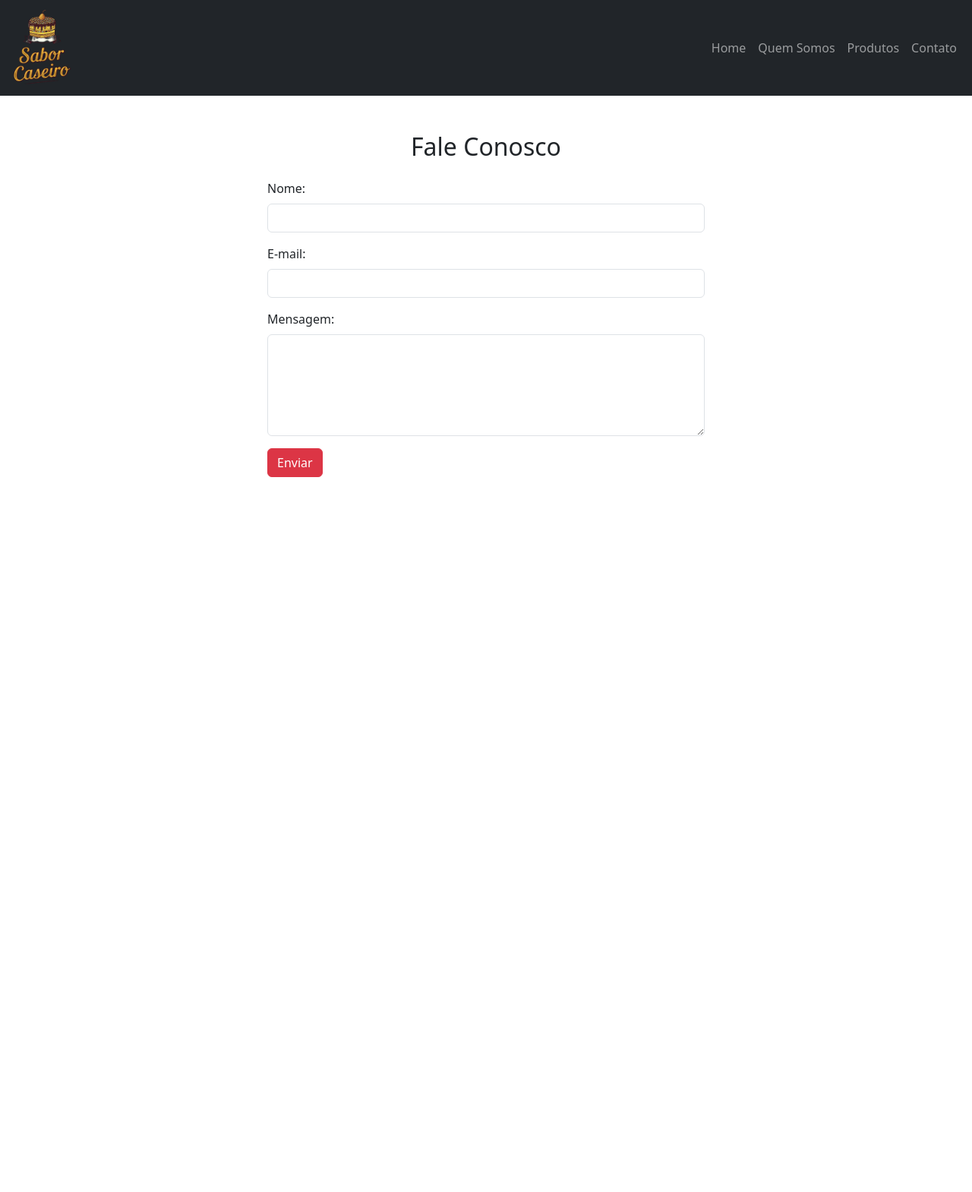
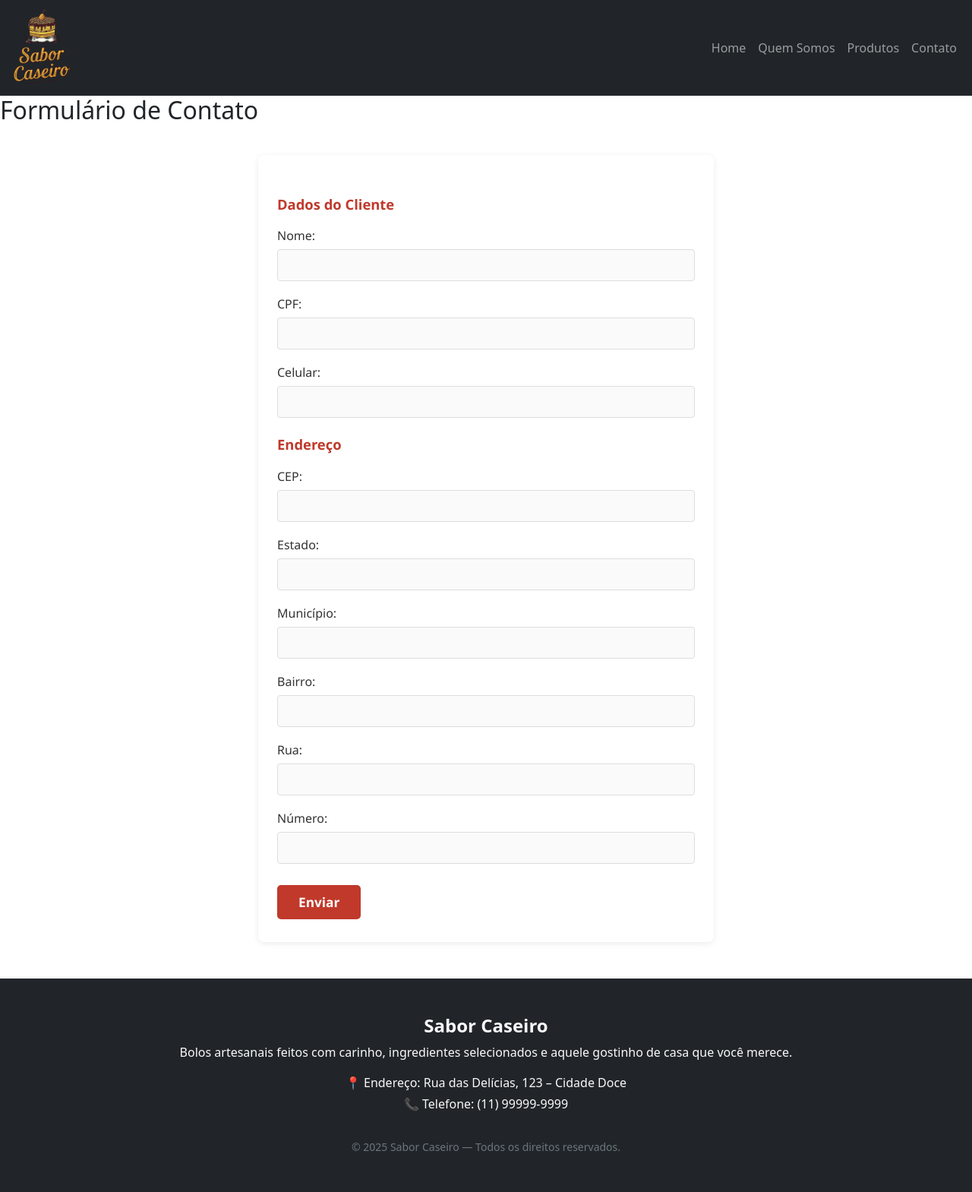
Before and after one commit to GabrielZafani/SaborCaseirov2, a PHP site: page /contato in a window 1280 px wide. Shown: the whole page at 76% size. Before the commit the page ends 628 px from the top, so only its background shows below. Run offline with PHP 8.4, Linux system fonts and the light colour scheme.

Commit message:
header funcionando

```diff
--- a/saborCaseiro_MVC/app/Views/contato.phtml
+++ b/saborCaseiro_MVC/app/Views/contato.phtml
@@ -1,51 +1,96 @@
-<!DOCTYPE html>
-<html lang="pt-br">
-<head>
-    <meta charset="UTF-8" />
-    <title>Contato - Sabor Caseiro</title>
-    <link href="https://cdn.jsdelivr.net/npm/bootstrap@5.3.0/dist/css/bootstrap.min.css" rel="stylesheet" />
-</head>
-<body>
+<?php include __DIR__ . '/header.phtml'; ?>
 
-<?php include __DIR__ . "/header.phtml"; ?>
-<div class="container mt-5 mb-5" style="max-width: 600px;">
-    <h2 class="text-center mb-4">Fale Conosco</h2>
+<h2>Formulário de Contato</h2>
 
-    <?php if (!empty($erros)): ?>
-        <div class="alert alert-danger">
-            <ul>
-                <?php foreach($erros as $erro): ?>
-                    <li><?= htmlspecialchars($erro) ?></li>
-                <?php endforeach; ?>
-            </ul>
-        </div>
-    <?php endif; ?>
+<form action="/saborCaseiro_MVC/public/contato/enviar" method="POST">
+    <h3>Dados do Cliente</h3>
+    <label for="nome">Nome:</label>
+    <input type="text" name="nome" id="nome" required>
 
-    <?php if (!empty($sucesso)): ?>
-        <div class="alert alert-success">
-            <?= htmlspecialchars($sucesso) ?>
-        </div>
-    <?php endif; ?>
+    <label for="cpf">CPF:</label>
+    <input type="text" name="cpf" id="cpf" required>
 
-    <form method="post" action="/contato/enviar">
-        <div class="mb-3">
-            <label for="nome" class="form-label">Nome:</label>
-            <input type="text" id="nome" name="nome" class="form-control" required value="<?= htmlspecialchars($_POST['nome'] ?? '') ?>">
-        </div>
+    <label for="celular">Celular:</label>
+    <input type="text" name="celular" id="celular" required>
 
-        <div class="mb-3">
-            <label for="email" class="form-label">E-mail:</label>
-            <input type="email" id="email" name="email" class="form-control" required value="<?= htmlspecialchars($_POST['email'] ?? '') ?>">
-        </div>
+    <h3>Endereço</h3>
+    <label for="cep">CEP:</label>
+    <input type="text" name="cep" id="cep" required>
 
-        <div class="mb-3">
-            <label for="mensagem" class="form-label">Mensagem:</label>
-            <textarea id="mensagem" name="mensagem" class="form-control" rows="5" required><?= htmlspecialchars($_POST['mensagem'] ?? '') ?></textarea>
-        </div>
+    <label for="estado">Estado:</label>
+    <input type="text" name="estado" id="estado" required>
 
-        <button type="submit" class="btn btn-danger">Enviar</button>
-    </form>
-</div>
-<script src="https://cdn.jsdelivr.net/npm/bootstrap@5.3.0/dist/js/bootstrap.bundle.min.js"></script>
-</body>
-</html>
+    <label for="municipio">Município:</label>
+    <input type="text" name="municipio" id="municipio" required>
+
+    <label for="bairro">Bairro:</label>
+    <input type="text" name="bairro" id="bairro" required>
+
+    <label for="rua">Rua:</label>
+    <input type="text" name="rua" id="rua" required>
+
+    <label for="numero">Número:</label>
+    <input type="text" name="numero" id="numero" required>
+
+    <button type="submit">Enviar</button>
+</form>
+
+<?php include __DIR__ . '/footer.phtml'; ?>
+<style>
+form {
+    max-width: 600px;
+    margin: 40px auto;
+    padding: 30px 25px;
+    background: #fff;
+    border-radius: 8px;
+    box-shadow: 0 2px 8px rgba(0,0,0,0.08);
+    font-family: 'Segoe UI', Arial, sans-serif;
+}
+
+form h3 {
+    margin-top: 24px;
+    color: #c0392b;
+    font-size: 1.15em;
+    font-weight: 600;
+}
+
+label {
+    display: block;
+    margin-top: 18px;
+    margin-bottom: 6px;
+    color: #333;
+    font-weight: 500;
+}
+
+input[type="text"] {
+    width: 100%;
+    padding: 8px 10px;
+    border: 1px solid #ddd;
+    border-radius: 4px;
+    background: #fafafa;
+    font-size: 1em;
+    transition: border-color 0.2s;
+}
+
+input[type="text"]:focus {
+    border-color: #c0392b;
+    outline: none;
+}
+
+button[type="submit"] {
+    margin-top: 28px;
+    padding: 10px 28px;
+    background: #c0392b;
+    color: #fff;
+    border: none;
+    border-radius: 5px;
+    font-size: 1.08em;
+    font-weight: 600;
+    cursor: pointer;
+    transition: background 0.2s;
+}
+
+button[type="submit"]:hover {
+    background: #a93226;
+}
+</style>
--- a/saborCaseiro_MVC/app/Views/header.phtml
+++ b/saborCaseiro_MVC/app/Views/header.phtml
@@ -1,18 +1,28 @@
+<?php $basePath = '/saborCaseiro_MVC/public'; ?>
+<!DOCTYPE html>
+<html lang="pt-br">
+<head>
+    <meta charset="UTF-8">
+    <meta name="viewport" content="width=device-width, initial-scale=1.0">
+    <title>Sabor Caseiro</title>
 
-<?php $basePath = '/saborCaseiro_MVC/public'; ?>
-
+    <link href="https://cdn.jsdelivr.net/npm/bootstrap@5.3.6/dist/css/bootstrap.min.css" rel="stylesheet">
+    <link rel="stylesheet" href="<?= $basePath ?>/css/style.css">
+</head>
+<body>
 
 <nav class="navbar navbar-expand-lg navbar-dark bg-dark">
   <div class="container-fluid">
-    <a class="navbar-brand" href="home">
-        <img src="/img/logo.png" style="width: 100px; " alt="Sabor Caseiro">
+    <a class="navbar-brand" href="<?= $basePath ?>/home">
+        <img src="<?= $basePath ?>/img/logo.png" alt="Sabor Caseiro" style="width: 100px;">
     </a>
-    <button class="navbar-toggler" type="button" data-bs-toggle="collapse" data-bs-target="#navbarSupportedContent" aria-controls="navbarSupportedContent" aria-expanded="false" aria-label="Toggle navigation">
+    <button class="navbar-toggler" type="button" data-bs-toggle="collapse" data-bs-target="#navbarSupportedContent"
+            aria-controls="navbarSupportedContent" aria-expanded="false" aria-label="Toggle navigation">
       <span class="navbar-toggler-icon"></span>
     </button>
+
     <div class="collapse navbar-collapse" id="navbarSupportedContent">
       <ul class="navbar-nav ms-auto mb-2 mb-lg-0">
-
         <li class="nav-item">
           <a class="nav-link" href="<?= $basePath ?>/home">Home</a>
         </li>
@@ -25,5 +35,11 @@
         <li class="nav-item">
           <a class="nav-link" href="<?= $basePath ?>/contato">Contato</a>
         </li>
+      </ul>
+    </div>
+  </div>
+</nav>
 
-</nav>
+<script src="https://cdn.jsdelivr.net/npm/bootstrap@5.3.6/dist/js/bootstrap.bundle.min.js"></script>
+</body>
+</html>
--- a/saborCaseiro_MVC/app/Views/produtos.phtml
+++ b/saborCaseiro_MVC/app/Views/produtos.phtml
@@ -1,4 +1,4 @@
-<?php include __DIR__ . '/partials/header.phtml'; ?>
+<?php include __DIR__ . '/header.phtml'; ?>
 
 
 <h2 class="text-center mt-5 mb-4">Catálogo de Produtos</h2>
```
